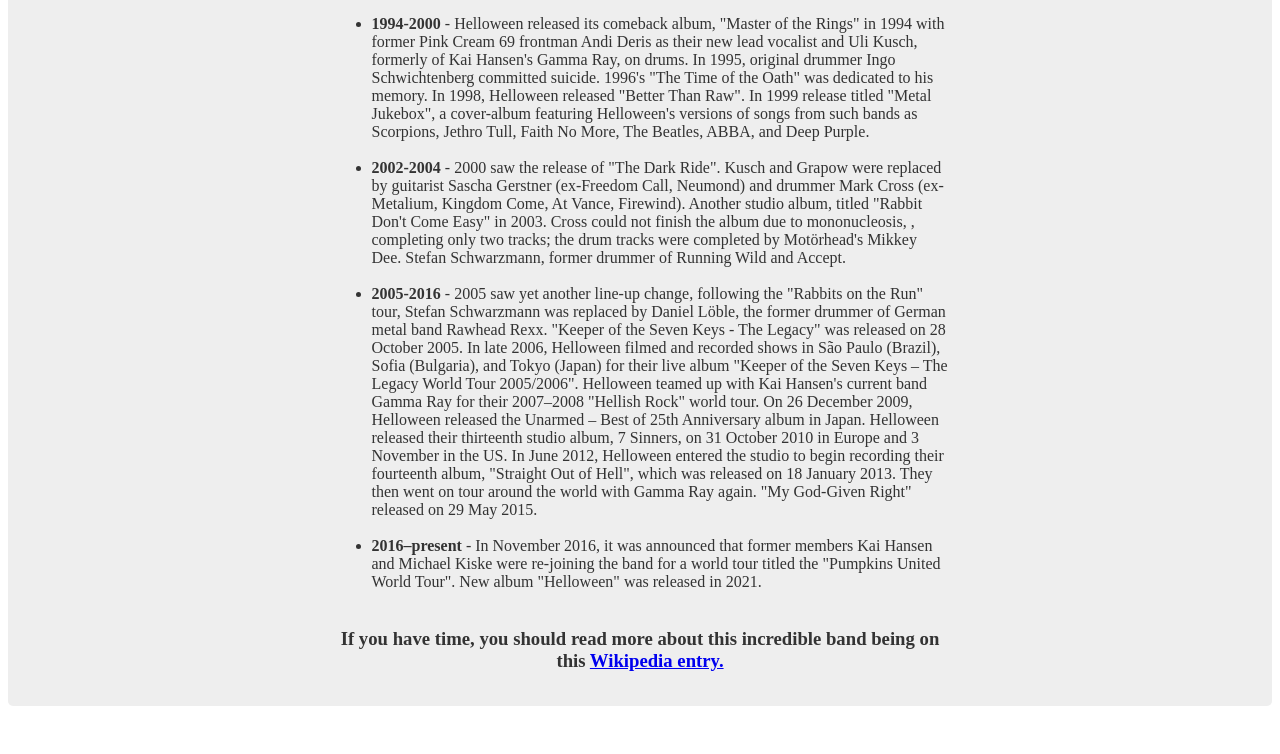
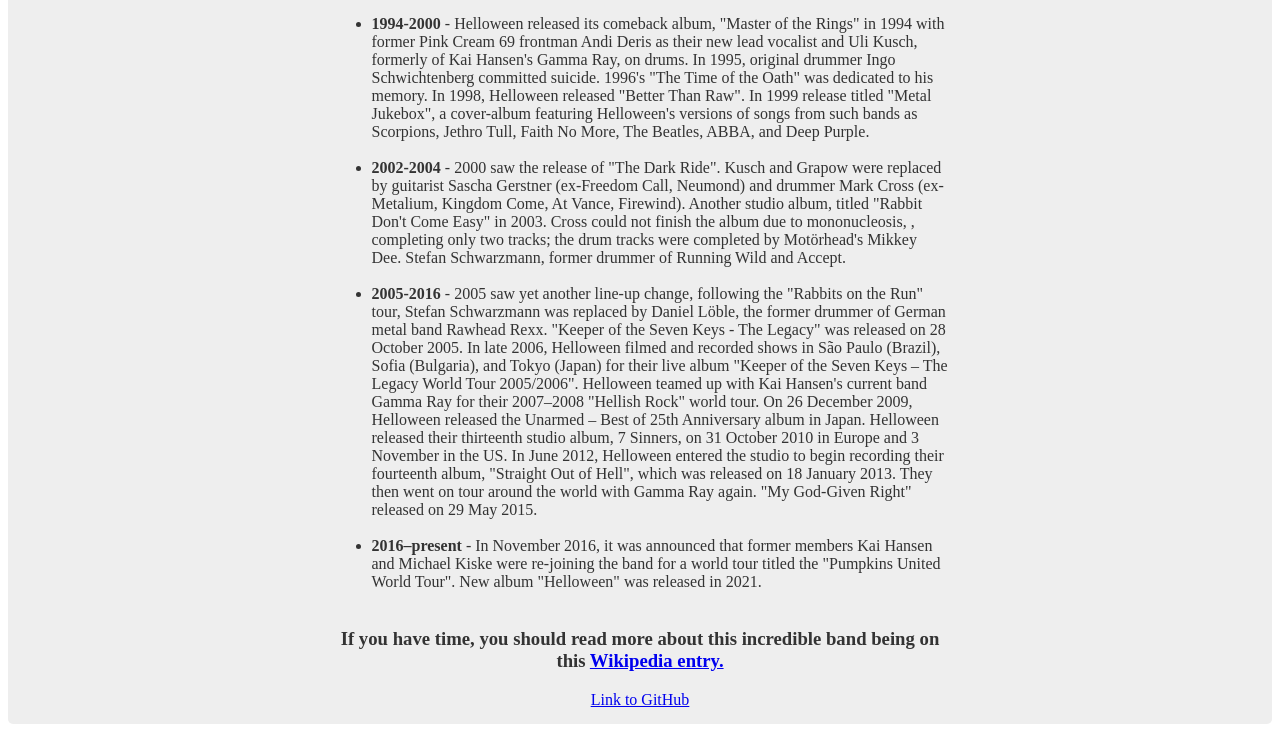
Before and after one commit to diniles/my_fcc, a plain HTML site: page tributePage/index.html in a window 1280 px wide. Shown: the part 1274-2028 px from the top of the page. Drawn offline with Linux system fonts and the light colour scheme.

Commit message:
feat: add link to GitHub

```diff
--- a/tributePage/index.html
+++ b/tributePage/index.html
@@ -103,6 +103,7 @@
           >
         </h3>
       </div>
+      <a href="https://github.com/diniles/my_fcc/tree/main/tributePage">Link to GitHub</a>
     </div>
   </body>
 </html>
```
